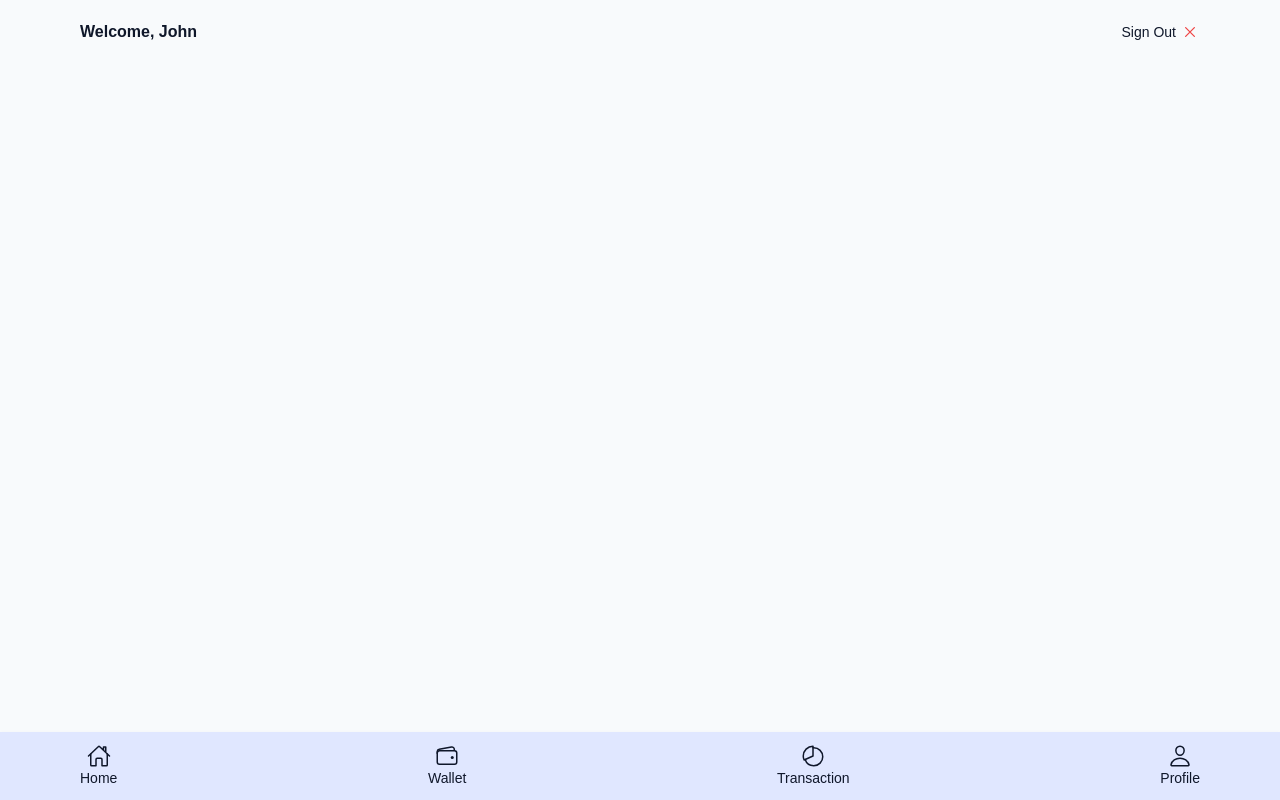
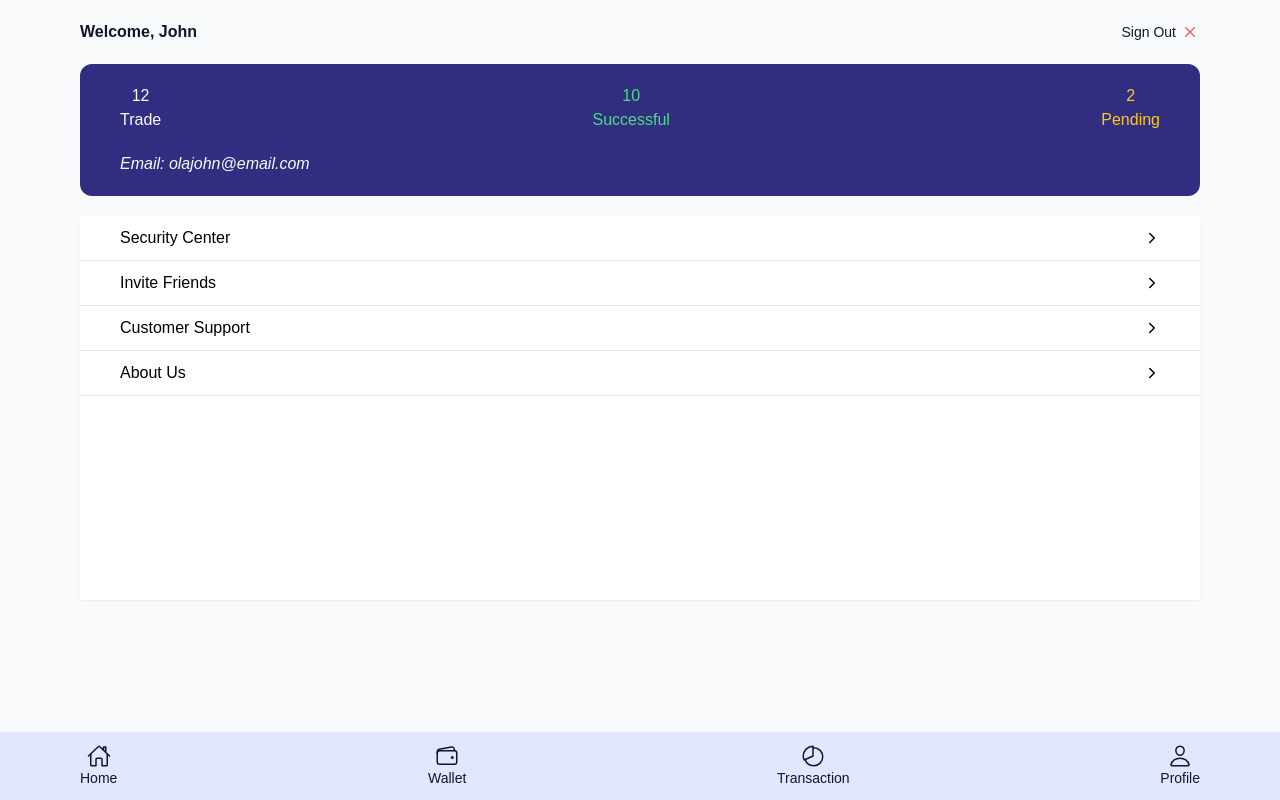
Before and after one commit to Compacttradaing/Compact-Trader, a React (Vite) app: page /app/profile in a window 1280 px wide. Built offline with nearby package versions, Linux system fonts and the light colour scheme.

Commit message:
upload profile

```diff
--- a/src/features/Profile/ProfileDashborad.jsx
+++ b/src/features/Profile/ProfileDashborad.jsx
@@ -1,5 +1,7 @@
-function ProfileDashborad({ chidren }) {
-  return <div>{chidren}</div>;
+function ProfileDashborad({ children }) {
+  return (
+    <div className="bg-indigo-900 px-10 py-5 rounded-xl mt-5">{children}</div>
+  );
 }
 
 export default ProfileDashborad;
--- /dev/null
+++ b/src/features/Profile/ProfileNavLink.jsx
@@ -0,0 +1,13 @@
+import { IoChevronForwardOutline } from "react-icons/io5";
+import { Link } from "react-router-dom";
+
+function ProfileNavLink({ children }) {
+  return (
+    <Link className="flex items-center px-10 justify-between py-2.5 border-b">
+      <span>{children}</span>
+      <IoChevronForwardOutline />
+    </Link>
+  );
+}
+
+export default ProfileNavLink;
--- a/src/pages/Dashboard/Profile.jsx
+++ b/src/pages/Dashboard/Profile.jsx
@@ -1,5 +1,36 @@
+import ProfileDashborad from "../../features/Profile/ProfileDashborad";
+import TransactionTable from "../../features/transaction/TransactionTable";
+
+import ProfileNavLink from "../../features/Profile/ProfileNavLink";
+
 function Profile() {
-  return <div></div>;
+  return (
+    <>
+      <ProfileDashborad>
+        <div className="flex items-center justify-between">
+          <div className="text-slate-50 text-center">
+            <p>12</p>
+            <h2>Trade</h2>
+          </div>
+          <div className="text-center text-green-400">
+            <p>10</p>
+            <h2>Successful</h2>
+          </div>
+          <div className="text-center text-yellow-400">
+            <p>2</p>
+            <h2>Pending</h2>
+          </div>
+        </div>
+        <em className="mt-5 block text-slate-50">Email: olajohn@email.com</em>
+      </ProfileDashborad>
+      <TransactionTable type="secondary">
+        <ProfileNavLink>Security Center</ProfileNavLink>
+        <ProfileNavLink>Invite Friends</ProfileNavLink>
+        <ProfileNavLink>Customer Support</ProfileNavLink>
+        <ProfileNavLink>About Us</ProfileNavLink>
+      </TransactionTable>
+    </>
+  );
 }
 
 export default Profile;
```
